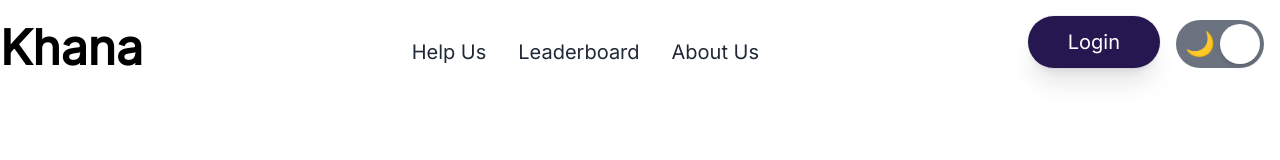
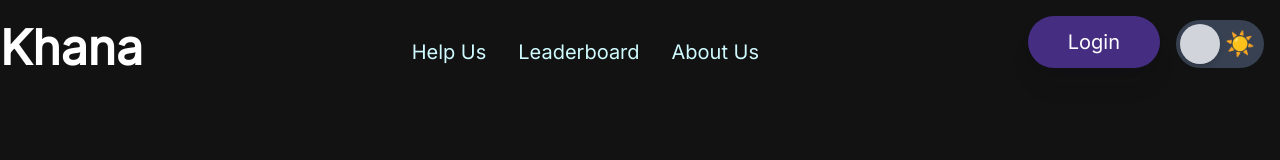
Before and after one commit to Sanket2060/Bhojan, a React (Vite) app: page / in a window 1280 px wide. Shown: the top 160 px of the page. Built offline with nearby package versions, Linux system fonts and the light colour scheme; no server answers.

Commit message:
Refactor styles and fix issues with dark mode support

```diff
--- a/src/components/Accomplishment.jsx
+++ b/src/components/Accomplishment.jsx
@@ -64,7 +64,7 @@ const Accomplishment = ({
      text-[#332163]  dark:text-white"
       ref={intersectionRef}
     >
-      <div className="p-10 shadow-2xl">
+      <div className="p-10 ">
         <div className="lg:flex justify-around ">
           <div className="flex  hover:scale-105 transform duration-150  flex-col">
             <div className="self-center p-5">
--- a/src/components/Navbar.jsx
+++ b/src/components/Navbar.jsx
@@ -21,22 +21,28 @@ const Navbar = () => {
       document.body.style.overflow = "visible";
     };
   }, [menuOpen]);
+
   const toggleDarkMode = () => {
     setDarkMode(!darkMode);
-    if (darkMode) {
+  };
+
+  function getInitialDarkModePreference() {
+    const savedTheme = localStorage.getItem("theme");
+    if (savedTheme) {
+      return savedTheme === "dark";
+    } else {
+      return window.matchMedia("(prefers-color-scheme: dark)").matches;
+    }
+  }
+  const [darkMode, setDarkMode] = useState(getInitialDarkModePreference());
+  useEffect(() => {
+    if (!darkMode) {
       document.documentElement.classList.add("dark");
-      localStorage.removeItem("theme");
-      localStorage.theme = "dark";
     } else {
       document.documentElement.classList.remove("dark");
-      localStorage.removeItem("theme");
-      localStorage.theme = "light";
     }
-    // You can also save the user's preference in local storage here
-  };
-  const [darkMode, setDarkMode] = useState(
-    localStorage.theme === "dark" ? false : true
-  );
+    localStorage.setItem("theme", darkMode ? "dark" : "light");
+  }, [darkMode]);
   return (
     <div className="dark:bg-[#121212] ">
       <ul className="wrapper flex items-center justify-between pt-3">
```
